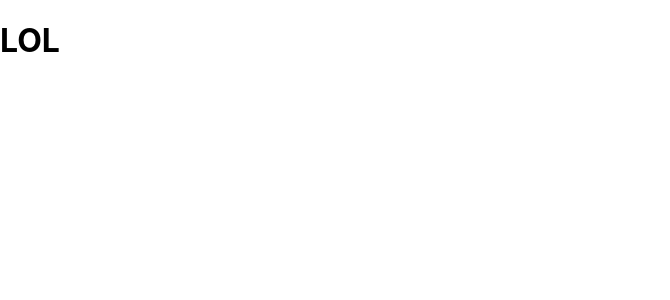
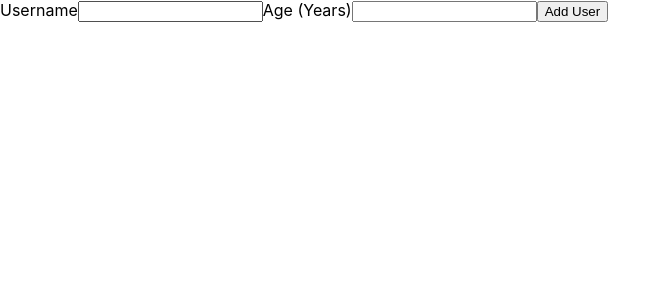
Before and after one commit to CodeNameNinja/React-Create-User, a React (Create React App) app: page / in a window 1280 px wide. Shown: the top 300 px of the page, without its empty margins (0-670 px from the left). Built offline with nearby package versions, Linux system fonts and the light colour scheme.

Commit message:
added AddUser to App.js

```diff
--- a/src/App.js
+++ b/src/App.js
@@ -1,7 +1,10 @@
-
+import React from 'react';
+import AddUser from './components/Users/AddUser'
 const App = () => {
   return (
-    <h1>LOL</h1>
+    <div>
+      <AddUser />
+    </div>
   );
 }
 
```
